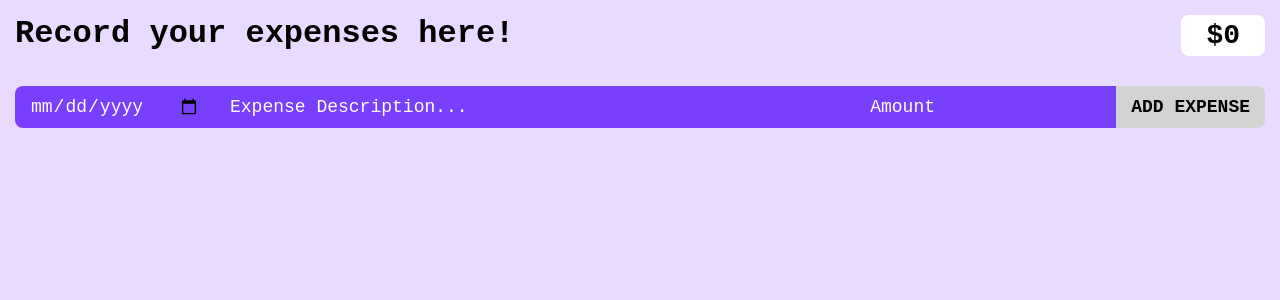
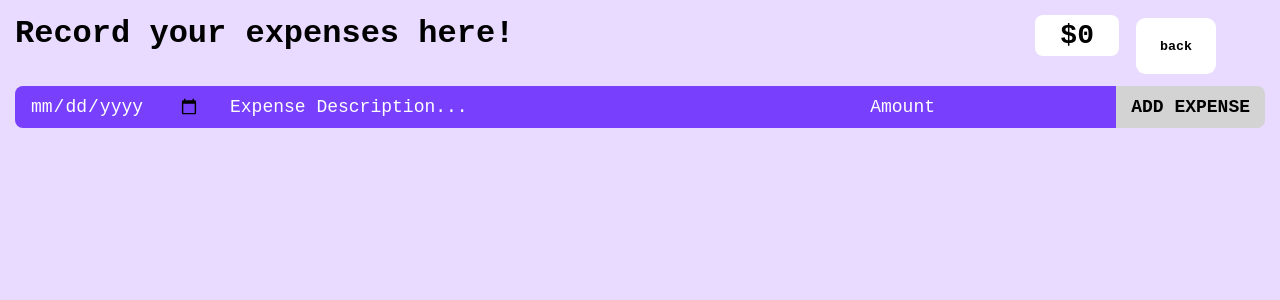
Before and after one commit to RitaH0/FemmeHacks, a React (Create React App) app in the folder travel-planner/: page /ExpensePage in a window 1280 px wide. Shown: the top 300 px of the page. Built offline with nearby package versions, Linux system fonts and the light colour scheme; the HTML template or start-up script is replaced by a standard one.

Commit message:
Add button to go back to planner page

```diff
--- a/travel-planner/src/components/Header.js
+++ b/travel-planner/src/components/Header.js
@@ -7,6 +7,9 @@ function Header({ totalExpense }) {
 
             <h1>Record your expenses here!</h1>
             <div className = "total-expense">${totalExpense}</div>
+            <a href='/PlannerPage'>
+                <button className = 'returnButton'>back</button>
+                </a>
         </header>
     )
 }
--- a/travel-planner/src/pages/EditDaily.css
+++ b/travel-planner/src/pages/EditDaily.css
@@ -40,15 +40,15 @@
     background-color: white;
     border: none;
     border-radius: 0.6rem;
-
+    width: 10vh;
+    height: 5vh;
     /* color: rgb(120, 63, 252); */
     /* font-family: "Courier New",monospace;
     font-size: 16px; */
     position: absolute;
     left: 30%;
     top: 7%;
-    width: 10vh;
-    height: 5vh;
+
 }
 
 .backButtonText{
--- a/travel-planner/src/pages/ExpensePage.css
+++ b/travel-planner/src/pages/ExpensePage.css
@@ -17,7 +17,17 @@ input, button {
 	/* background: none; */
 }
 
-
+.returnButton{
+	position: absolute;
+	top: 2.3%;
+	right: 5%;
+	background-color: white;
+    border: none;
+    border-radius: 0.6rem;
+    width: 10vh;
+    height: 7vh;
+	font-weight: bold;
+}
 header {
 	display: flex;
 	justify-content: space-between;
@@ -37,6 +47,7 @@ h1 {
 	background-color: white;
 	padding: 5px 25px;
 	border-radius: 8px;
+	margin-right: -30%;
 }
 
 .expense-form {
```
